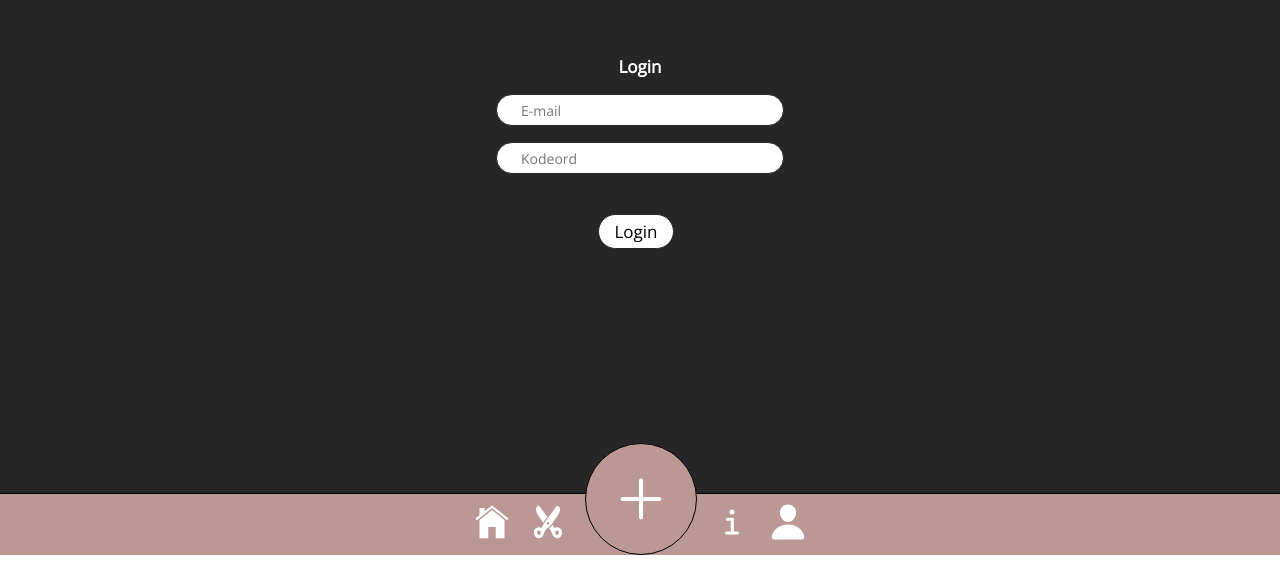
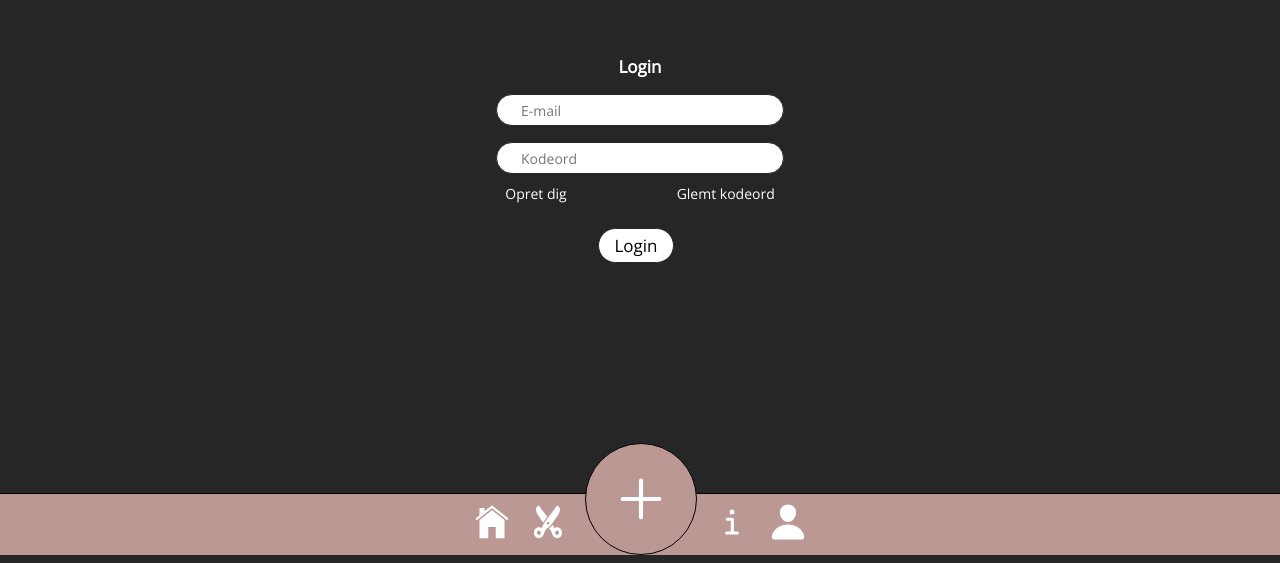
Before and after one commit to frejarafn/advanced-frisoer-test, a React (Create React App) app: page /Login in a window 1280 px wide. Shown: the part 245-808 px from the top of the page. Built offline with nearby package versions, Linux system fonts and the light colour scheme; a web font is replaced by a local one.

Commit message:
Login styling

```diff
--- a/src/page/Login.js
+++ b/src/page/Login.js
@@ -5,6 +5,7 @@ import { useState } from "react";
 import { signInWithEmailAndPassword } from "firebase/auth";
 import { auth } from "../firebaseConfig";
 import { useNavigate } from "react-router-dom";
+import { NavLink } from "react-router-dom";
 
 export default function Login() {
   let navigate = useNavigate();
@@ -17,6 +18,7 @@ export default function Login() {
     navigate("/");
   };
   return (
+    <div className="login-main">
       <div className="login">
         <h1>Login</h1>
         <div className="form-group">
@@ -40,9 +42,21 @@ export default function Login() {
             }}
           />
         </div>
-      <button className="opret-btn" onClick={handleLogin}>
+      </div>
+
+      <div className="opretdig">
+        <div className="opretdig-btn" to="/Opret">
+          <NavLink to="/Opret">Opret dig</NavLink>
+        </div>
+        <div className="glemtkodeord-btn" to="/Opret">
+          <NavLink to="#">Glemt kodeord</NavLink>
+        </div>
+      </div>
+      <div className="loginflex">
+        <button className="login-btn" onClick={handleLogin}>
           Login
         </button>
       </div>
+    </div>
   );
 }
--- a/src/styles/Login.css
+++ b/src/styles/Login.css
@@ -5,7 +5,6 @@
   gap: 1em;
   padding-top: 300px;
   background-color: #262626;
-  padding-bottom: 300px;
   padding-top: 300px;
 }
 
@@ -13,3 +12,45 @@
   font-size: 17px;
   color: white;
 }
+
+.login-main {
+  background-color: #262626;
+}
+
+.opretdig {
+  display: flex;
+  flex-direction: row;
+  align-content: center;
+  justify-content: center;
+  align-content: space-between;
+  gap: 110px;
+  padding-top: 0.5em;
+  font-family: "Open Sans", "Sans serif";
+  color: white;
+}
+
+.opretdig a {
+  color: white;
+  font-size: 14px;
+}
+
+.loginflex {
+  display: flex;
+  justify-content: center;
+  padding-bottom: 300px;
+}
+
+.login-btn {
+  background-color: #ffffff;
+  border-radius: 25px;
+  margin-top: 1.5rem;
+  margin-left: 2.5rem;
+  margin-right: 3rem;
+  font-family: Open Sans;
+  cursor: pointer;
+  font-size: 17px;
+  border-style: solid;
+  border-color: #262626;
+  padding: 5px 15px 5px 15px;
+  border-width: 1.2px;
+}
```
Lines whose indentation alone changed are shown as unchanged.
